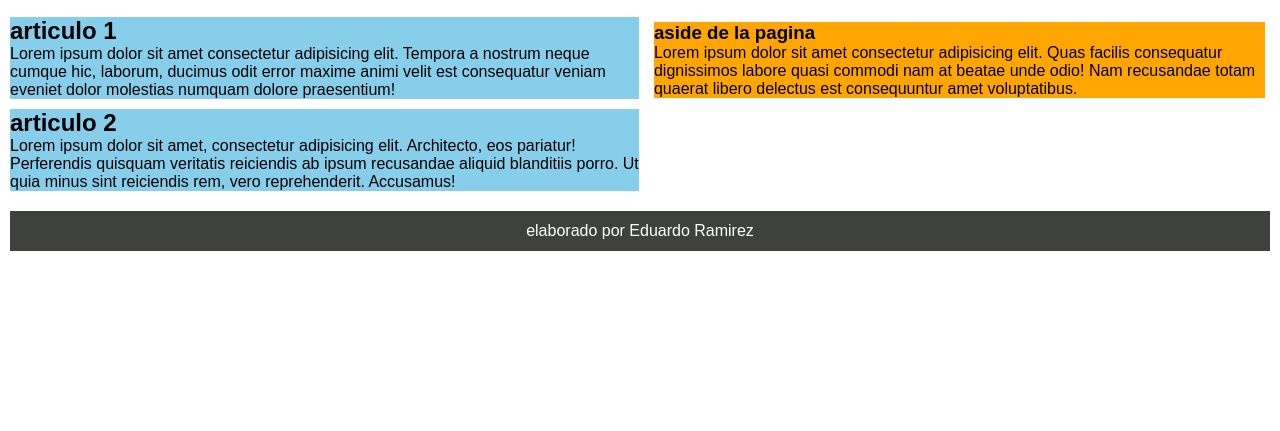
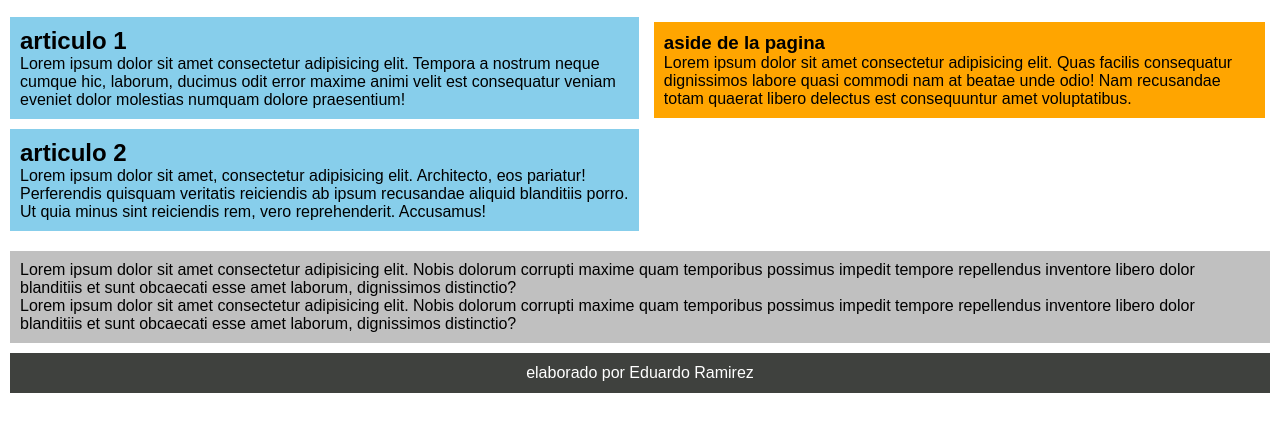
Before and after one commit to eramirezp28/GALLINA_1, a plain HTML site: page index.html in a window 1280 px wide. Shown: the part 63-494 px from the top of the page. Drawn offline with Linux system fonts and the light colour scheme.

Commit message:
se agrego parrado en la parte inferior

```diff
--- a/index.html
+++ b/index.html
@@ -58,6 +58,14 @@
         </div>
       </div>
     </div>
+    <div class="conteiner2">
+      <section class="section2">
+        <article class="article2">
+          <p>Lorem ipsum dolor sit amet consectetur adipisicing elit. Nobis dolorum corrupti maxime quam temporibus possimus impedit tempore repellendus inventore libero dolor blanditiis et sunt obcaecati esse amet laborum, dignissimos distinctio?</p>
+          <p>Lorem ipsum dolor sit amet consectetur adipisicing elit. Nobis dolorum corrupti maxime quam temporibus possimus impedit tempore repellendus inventore libero dolor blanditiis et sunt obcaecati esse amet laborum, dignissimos distinctio?</p>
+        </article>
+      </section>
+    </div>
     <div class="fotter">
       <div class="fotter-parrafo">
         <p>elaborado por Eduardo Ramirez</p>
--- a/style.css
+++ b/style.css
@@ -61,16 +61,11 @@
     align-items: center;
 }
 .fotter .fotter-parrafo p{
-
     margin: 0;
-
 }
 .content{
    display: flex;
    margin: 10px;
-
-
-
 }
 .section{
     margin-right: 10px;
@@ -79,9 +74,7 @@
 .article{
     background: skyblue;
     margin-bottom: 10px;
-
-
-
+    padding: 10px;
 }
 .aside{
     padding: 5px;
@@ -89,5 +82,14 @@
 .sub-aside{
 
     background: orange;
+    padding: 10px;
 
 }
+.article2{
+    background-color: silver;
+    padding: 10px;
+
+}
+.section2{
+    margin: 10px;
+}
```
